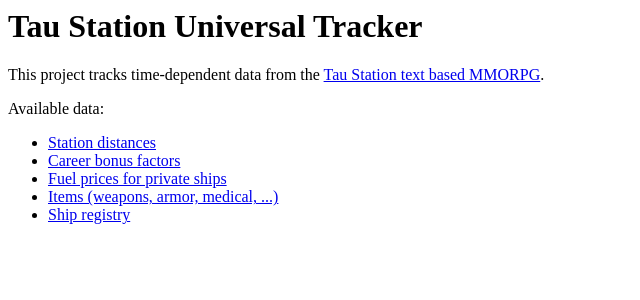
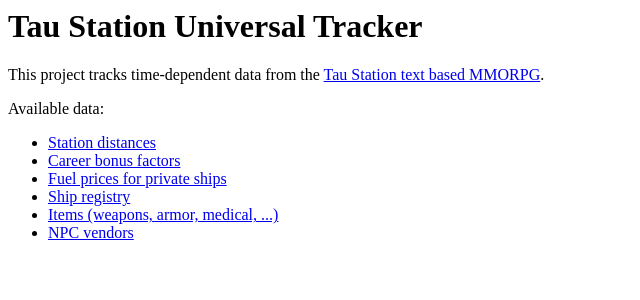
Before and after one commit to taustation-fan/universal-tau-tracker, a Flask app: page / in a window 1280 px wide. Shown: the top 300 px of the page, without its empty margins (0-640 px from the left). Run offline with Flask 2, Linux system fonts and the light colour scheme; parts of the project's set-up code (start-up, migrations or seed data) failed here and were passed over.

Commit message:
Link vendors in menu

```diff
--- a/utt/templates/base.html
+++ b/utt/templates/base.html
@@ -14,8 +14,9 @@
             <li><a href="/career">Career</a></li>
             <li><a href="/distance">Station Distances</a></li>
             <li><a href="/fuel">Fuel Prices</a></li>
+            <li><a href="/ship/">Ships</a></li>
             <li><a href="/item">Items</a></li>
-            <li><a href="/ship/">Ships</a></li>
+            <li><a href="/vendor">Vendors</a></li>
         </ul>
     </nav>
     <main id="content">
--- a/utt/templates/index.html
+++ b/utt/templates/index.html
@@ -13,8 +13,9 @@
     <li><a href="/distance">Station distances</a></li>
     <li><a href="/career">Career bonus factors</a></li>
     <li><a href="/fuel">Fuel prices for private ships</a></li>
+    <li><a href="/ship/">Ship registry</a></li>
     <li><a href="/item">Items (weapons, armor, medical, ...)</a></li>
-    <li><a href="/ship/">Ship registry</a></li>
+    <li><a href="/vendor">NPC vendors</a></li>
 </ul>
 
 </html>
```
